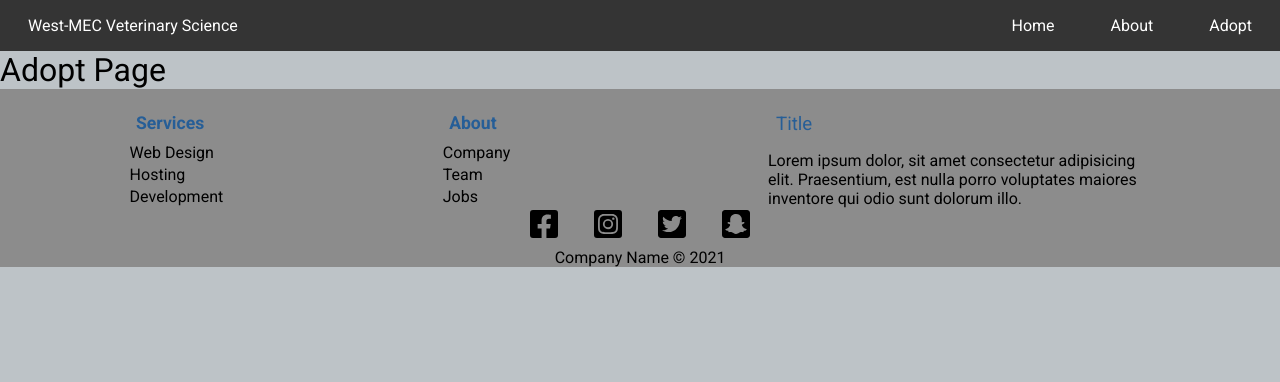
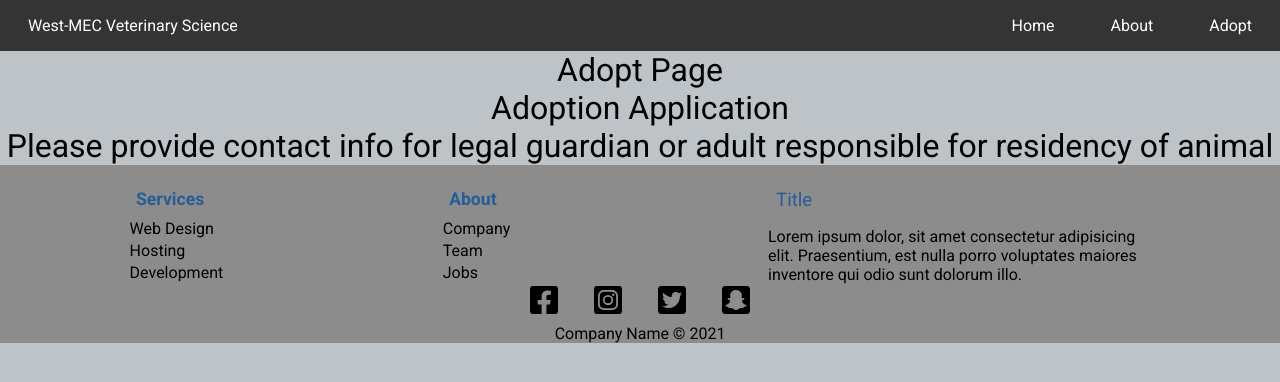
Before and after one commit to Jblack262/vet-project, a React (Create React App) app: page /adopt in a window 1280 px wide. Shown: the top 382 px of the page. Built offline with nearby package versions, Linux system fonts and the light colour scheme.

Commit message:
added adopt.scss, form.scss, and form.jsx with temporary questions array

```diff
--- /dev/null
+++ b/src/components/Form.jsx
@@ -0,0 +1,33 @@
+import React from 'react'
+
+function Form() {
+    const questions = [
+        'First & Last Name',
+        'Occupation',
+        'Address',
+        'Phone Number',
+        'Email Address',
+        ['How did you hear about our adoptable animals? Please list the specific person if applicable.', 1],
+        ['How many children live in your house?', 1],
+        ['What type of home do you live in?', 1],
+        ['If interested in a large dog, will you have adequate space to exercise them or walk them every day?', 1],
+        ['If under the age of 18 years, is your legal guardian aware and approving of the adoption of an animal from West-MEC?', ['Yes', 'No']],
+        [],
+        'Name',
+        'Phone Number',
+        'Email Address',
+        ['What pets do you currently have in your home (specific type and number)?', 1],
+        ['Are your pets sterilized and up to date on vaccinations?', ['Yes', 'No', "I don't have any other pets"]]
+
+    ];
+    return (
+        <>
+            <h1>Adoption Application</h1>
+            <form>
+                <h1>Please provide contact info for legal guardian or adult responsible for residency of animal</h1>
+            </form>
+        </>
+    )
+}
+
+export default Form
--- a/src/pages/Adopt.js
+++ b/src/pages/Adopt.js
@@ -1,9 +1,11 @@
-import React from 'react'
+import React from 'react';
+import Form from '../components/Form';
 
 function Adopt() {
     return (
-        <div>
+        <div className='adopt'>
             <h1>Adopt Page</h1>
+            <Form/>
         </div>
     )
 }
--- a/src/styles/index.css
+++ b/src/styles/index.css
@@ -208,6 +208,13 @@ body {
   display: flex;
   flex-wrap: wrap;
   justify-content: center;
+}
+
+.adopt {
+  display: flex;
+  flex-direction: column;
+  align-items: center;
+  height: 100%;
 }
 
 .navBar {
@@ -437,4 +444,11 @@ footer .row .socials ul li a:active {
   margin-left: 3rem;
 }
 
+embed.form {
+  width: 60%;
+  height: 60vh;
+  margin-top: 20px;
+  margin-bottom: 30px;
+}
+
 /*# sourceMappingURL=index.css.map */
--- /dev/null
+++ b/src/styles/layout/_adopt.scss
@@ -0,0 +1,6 @@
+.adopt {
+    display: flex;
+    flex-direction: column;
+    align-items: center;
+    height: 100%;
+}
```
Also changed, not shown: src/styles/components/_form.scss (added, +8 -0 lines), src/styles/index.scss (+11 -9 lines), 1 other file (tests, documents, lock files or other folders).
